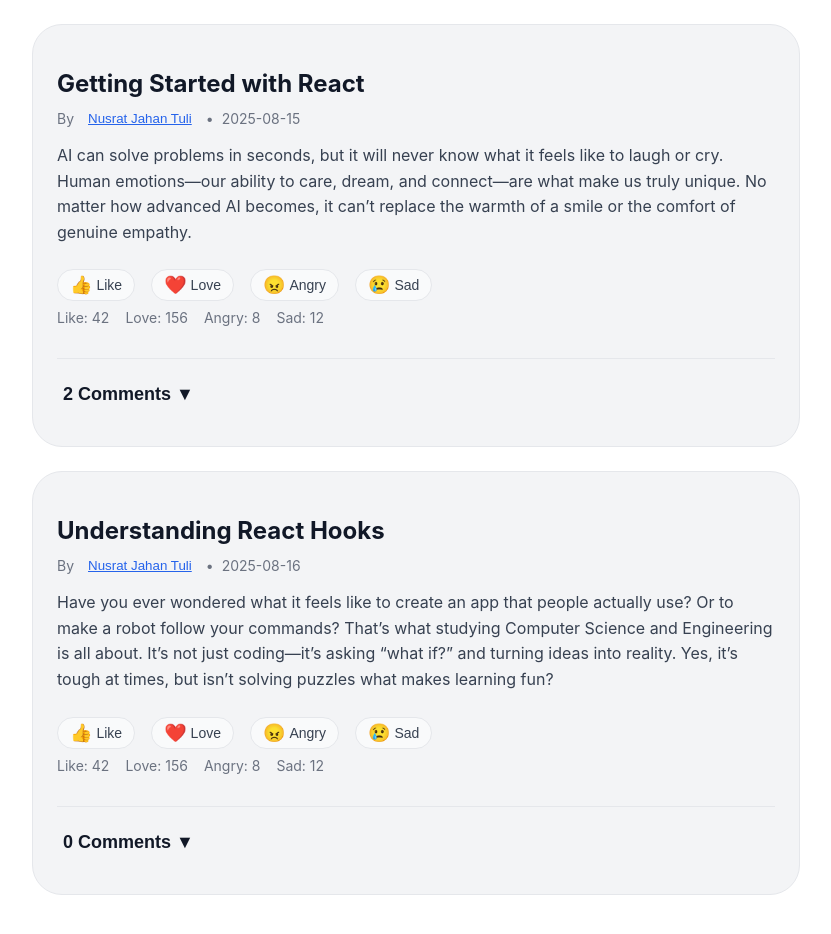
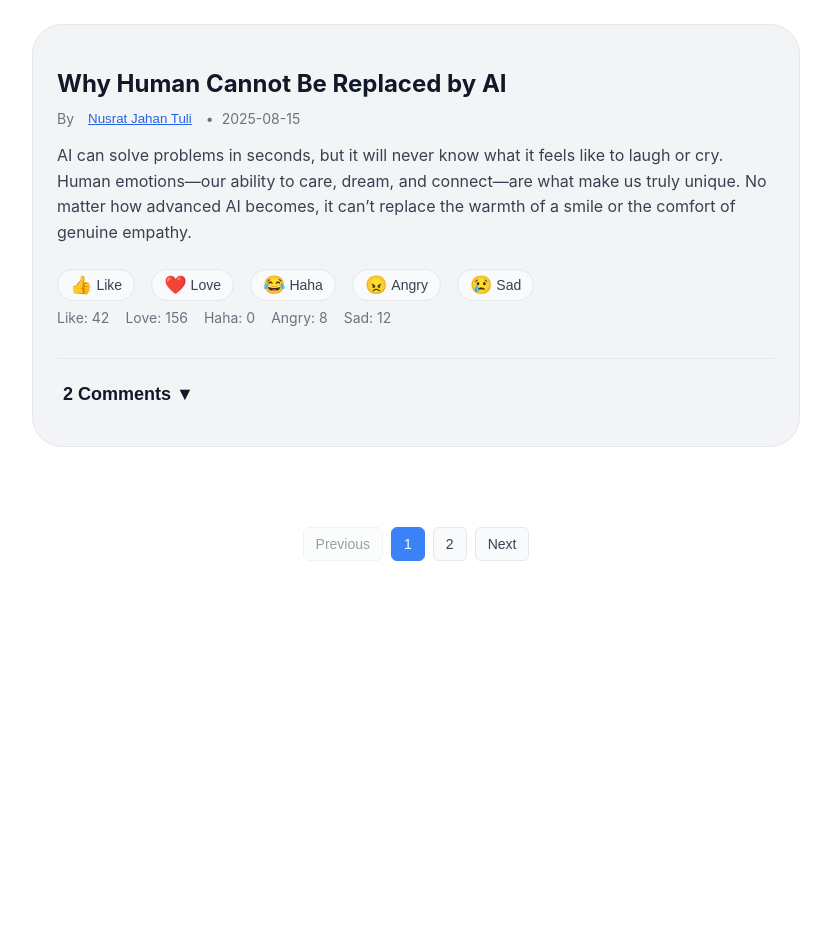
Before and after one commit to tuwuli07/CSE_2200_Assignment, a React (Create React App) app: page / in a window 1280 px wide. Shown: the top 934 px of the page, without its empty margins (224-1055 px from the left). After the commit the page ends 800 px from the top, so only its background shows below. Built offline with nearby package versions, Linux system fonts and the light colour scheme.

Commit message:
pagination

```diff
--- a/src/App.css
+++ b/src/App.css
@@ -36,3 +36,37 @@
     transform: rotate(360deg);
   }
 }
+
+.pagination-container {
+  display: flex;
+  justify-content: center;
+  align-items: center;
+  gap: 8px;
+  margin-top: 32px;
+}
+
+.pagination-button {
+  padding: 8px 12px;
+  border: 1px solid #e5e7eb;
+  border-radius: 6px;
+  font-size: 14px;
+  cursor: pointer;
+  background-color: #f9fafb;
+  color: #374151;
+  transition: background-color 0.2s ease-in-out;
+}
+
+.pagination-button:hover {
+  background-color: white;
+}
+
+.pagination-button.active {
+  background-color: #3b82f6;
+  color: white;
+  border-color: #3b82f6;
+}
+
+.pagination-button:disabled, .pagination-button.disabled {
+  cursor: not-allowed;
+  opacity: 0.5;
+}
--- a/src/App.js
+++ b/src/App.js
@@ -2,10 +2,38 @@ import React, { useState } from 'react';
 import Home from './components/Home.jsx';
 import AuthorProfile from './components/AuthorProfile.jsx';
 import BlogPost from './components/BlogPost.jsx';
+import Pagination from './components/Pagination.jsx';
+
+const posts = [
+  {
+    id: 1,
+    title: 'Why Human Cannot Be Replaced by AI',
+    authorId: 1,
+    authorName: 'Nusrat Jahan Tuli',
+    date: '2025-08-15',
+    content: 'AI can solve problems in seconds, but it will never know what it feels like to laugh or cry. Human emotions—our ability to care, dream, and connect—are what make us truly unique. No matter how advanced AI becomes, it can’t replace the warmth of a smile or the comfort of genuine empathy.',
+    comments: [
+      { id: 1, author: 'Commenter 1', text: 'Great introduction!' },
+      { id: 2, author: 'Commenter 2', text: 'Looking forward to more content.' },
+    ],
+  },
+  {
+    id: 2,
+    title: 'CSE Is Fun',
+    authorId: 1,
+    authorName: 'Nusrat Jahan Tuli',
+    date: '2025-08-16',
+    content: 'Have you ever wondered what it feels like to create an app that people actually use? Or to make a robot follow your commands? That’s what studying Computer Science and Engineering is all about. It’s not just coding—it’s asking “what if?” and turning ideas into reality. Yes, it’s tough at times, but isn’t solving puzzles what makes learning fun?',
+    comments: [],
+  },
+];
 
 const App = () => {
   const [view, setView] = useState('home'); // 'home', 'author', or 'blog'
   const [selectedId, setSelectedId] = useState(null);
+  const [currentPage, setCurrentPage] = useState(1);
+  const postsPerPage = 1;
+  const totalPages = Math.ceil(posts.length / postsPerPage);
 
   const handleAuthorClick = (authorId) => {
     setSelectedId(authorId);
@@ -22,12 +50,19 @@ const App = () => {
     setSelectedId(null);
   };
 
+  const handlePageChange = (page) => {
+    setCurrentPage(page);
+  };
+
   return (
     <div>
       {view === 'home' && (
         <Home
           onAuthorClick={handleAuthorClick}
           onBlogClick={handleBlogClick}
+          currentPage={currentPage}
+          posts={posts}
+          postsPerPage={postsPerPage}
         />
       )}
       {view === 'author' && (
@@ -36,6 +71,13 @@ const App = () => {
       {view === 'blog' && (
         <BlogPost blogId={selectedId} onBack={handleBackToHome} />
       )}
+      {view === 'home' && (
+        <Pagination
+          currentPage={currentPage}
+          totalPages={totalPages}
+          onPageChange={handlePageChange}
+        />
+      )}
     </div>
   );
 };
--- a/src/components/Home.jsx
+++ b/src/components/Home.jsx
@@ -1,34 +1,15 @@
 import React from 'react';
 import BlogPost from './BlogPost';
 
-const posts = [
-  {
-    id: 1,
-    title: 'Getting Started with React',
-    authorId: 1,
-    authorName: 'Nusrat Jahan Tuli',
-    date: '2025-08-15',
-    content: 'AI can solve problems in seconds, but it will never know what it feels like to laugh or cry. Human emotions—our ability to care, dream, and connect—are what make us truly unique. No matter how advanced AI becomes, it can’t replace the warmth of a smile or the comfort of genuine empathy.',
-    comments: [
-      { id: 1, author: 'Commenter 1', text: 'Great introduction!' },
-      { id: 2, author: 'Commenter 2', text: 'Looking forward to more content.' },
-    ],
-  },
-  {
-    id: 2,
-    title: 'Understanding React Hooks',
-    authorId: 1,
-    authorName: 'Nusrat Jahan Tuli',
-    date: '2025-08-16',
-    content: 'Have you ever wondered what it feels like to create an app that people actually use? Or to make a robot follow your commands? That’s what studying Computer Science and Engineering is all about. It’s not just coding—it’s asking “what if?” and turning ideas into reality. Yes, it’s tough at times, but isn’t solving puzzles what makes learning fun?',
-    comments: [],
-  },
-];
+const Home = ({ onAuthorClick, onBlogClick, currentPage, posts, postsPerPage }) => {
 
-const Home = ({ onAuthorClick, onBlogClick }) => {
+  const indexOfLastPost = currentPage * postsPerPage;
+  const indexOfFirstPost = indexOfLastPost - postsPerPage;
+  const currentPosts = posts.slice(indexOfFirstPost, indexOfLastPost);
+
   return (
     <div style={{ maxWidth: '768px', margin: '0 auto', padding: '24px' }}>
-      {posts.map(post => (
+      {currentPosts.map(post => (
         <BlogPost
           key={post.id}
           post={post}
--- a/src/components/Pagination.jsx
+++ b/src/components/Pagination.jsx
@@ -1,4 +1,5 @@
 import React from 'react';
+import '../App.css';
 
 const Pagination = ({ currentPage, totalPages, onPageChange }) => {
   const getPageNumbers = () => {
@@ -28,17 +29,11 @@ const Pagination = ({ currentPage, totalPages, onPageChange }) => {
   };
 
   return (
-    <div style={{
-      display: 'flex',
-      justifyContent: 'center',
-      alignItems: 'center',
-      gap: '8px',
-      marginTop: '32px'
-    }}>
+    <div className="pagination-container">
       <button
         onClick={() => onPageChange(currentPage - 1)}
         disabled={currentPage === 1}
-        style={btnStyle(currentPage === 1)}
+        className="pagination-button"
       >
         Previous
       </button>
@@ -47,17 +42,7 @@ const Pagination = ({ currentPage, totalPages, onPageChange }) => {
         <button
           key={index}
           onClick={() => typeof page === 'number' && onPageChange(page)}
-          disabled={page === '...'}
-          style={{
-            padding: '8px 12px',
-            border: '1px solid #e5e7eb',
-            borderRadius: '6px',
-            fontSize: '14px',
-            cursor: page === '...' ? 'default' : 'pointer',
-            backgroundColor: page === currentPage ? '#3b82f6' : '#ffffff',
-            color: page === currentPage ? 'white' : '#374151',
-            borderColor: page === currentPage ? '#3b82f6' : '#e5e7eb'
-          }}
+          className={`pagination-button ${page === currentPage ? 'active' : ''} ${page === '...' ? 'disabled' : ''}`}
         >
           {page}
         </button>
@@ -66,7 +51,7 @@ const Pagination = ({ currentPage, totalPages, onPageChange }) => {
       <button
         onClick={() => onPageChange(currentPage + 1)}
         disabled={currentPage === totalPages}
-        style={btnStyle(currentPage === totalPages)}
+        className="pagination-button"
       >
         Next
       </button>
@@ -74,14 +59,4 @@ const Pagination = ({ currentPage, totalPages, onPageChange }) => {
   );
 };
 
-const btnStyle = (disabled) => ({
-  padding: '8px 12px',
-  border: '1px solid #e5e7eb',
-  borderRadius: '6px',
-  fontSize: '14px',
-  cursor: disabled ? 'not-allowed' : 'pointer',
-  opacity: disabled ? 0.5 : 1,
-  backgroundColor: '#f9fafb'
-});
-
 export default Pagination;
--- a/src/components/Reaction.jsx
+++ b/src/components/Reaction.jsx
@@ -3,6 +3,7 @@ import React, { useState } from 'react';
 const reactions = [
   { emoji: '👍', label: 'Like' },
   { emoji: '❤️', label: 'Love' },
+  { emoji: '😂', label: 'Haha' },
   { emoji: '😠', label: 'Angry' },
   { emoji: '😢', label: 'Sad' }
 ];
@@ -12,8 +13,9 @@ const Reactions = ({ postId, type = 'post' }) => {
   const [reactionCounts, setReactionCounts] = useState({
     0: 42,
     1: 156,
-    2: 8,
-    3: 12
+    2: 0,
+    3: 8,
+    4: 12
   });
 
   const handleReactionClick = (index) => {
```
